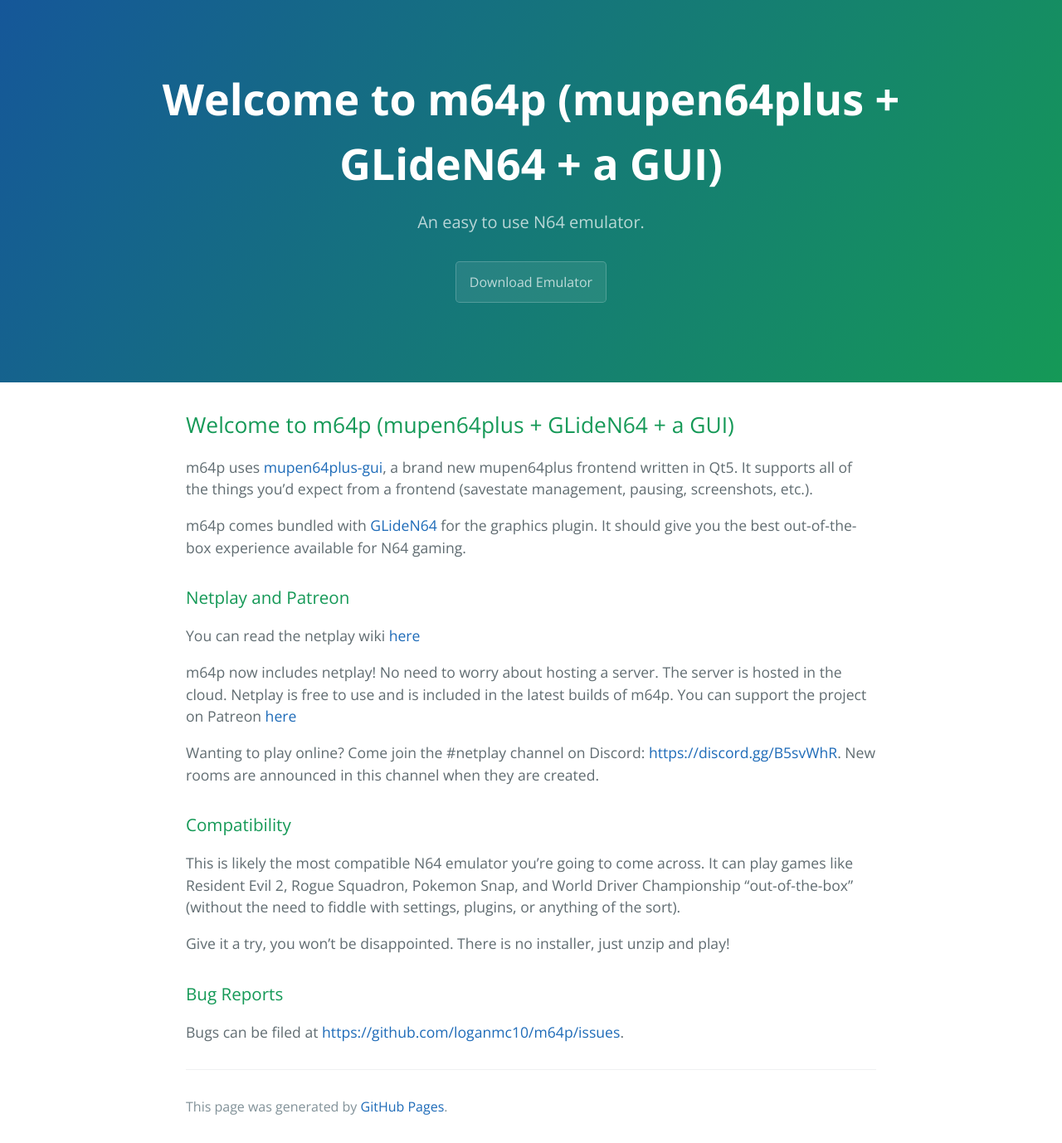
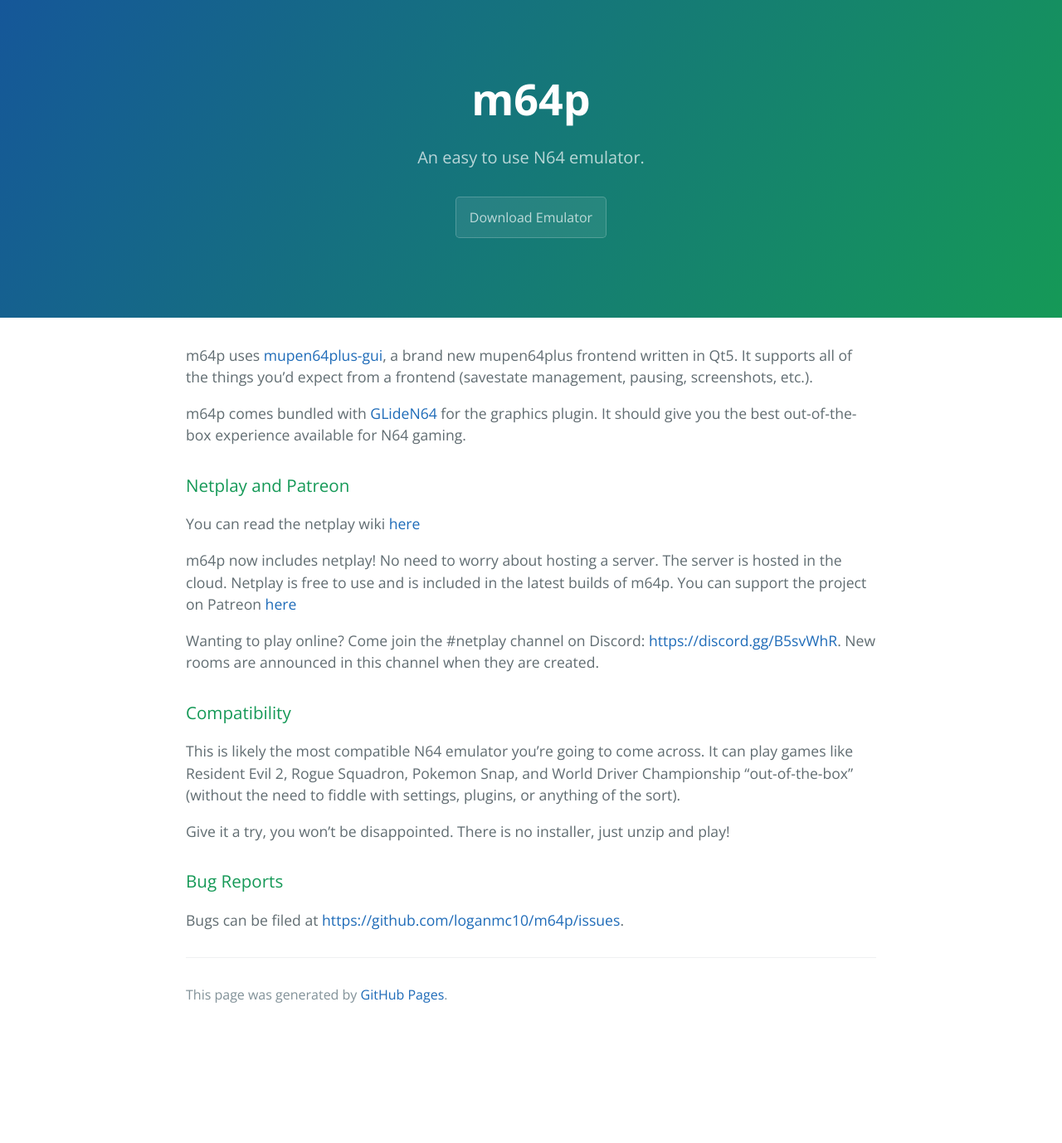
Before and after one commit to m64p/m64p.github.io, a Jekyll site: the page built from index.md, in a window 1280 px wide. Shown: the whole page at 83% size. Built offline with Jekyll 4.4.1, drawn with Linux system fonts in a browser that asks for light colours; our own code applies the rules of GitHub Pages for plain Markdown files; after the commit the page ends 1243 px from its top, so only the background shows below that.

Commit message:
Remove some

```diff
--- a/index.md
+++ b/index.md
@@ -1,8 +1,6 @@
 ---
 layout: default
 ---
-
-## Welcome to m64p (mupen64plus + GLideN64 + a GUI)
 
 m64p uses [mupen64plus-gui](https://github.com/m64p/mupen64plus-gui), a brand new mupen64plus frontend written in Qt5. It supports all of the things you'd expect from a frontend (savestate management, pausing, screenshots, etc.).
 
```
Also changed, not shown: .github/config.yml (deleted), .github/no-response.yml (deleted), .github/settings.yml (deleted), .github/stale.yml (deleted), .github/workflows/ci.yaml (deleted), 1 other file.
